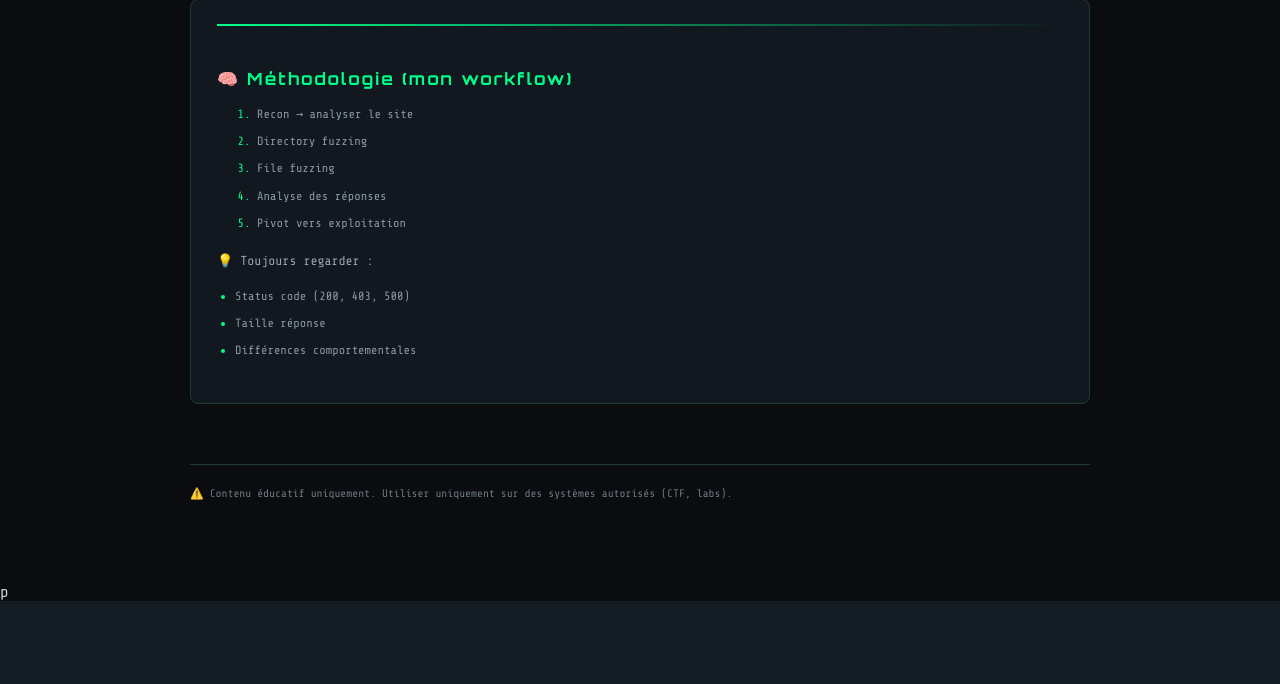
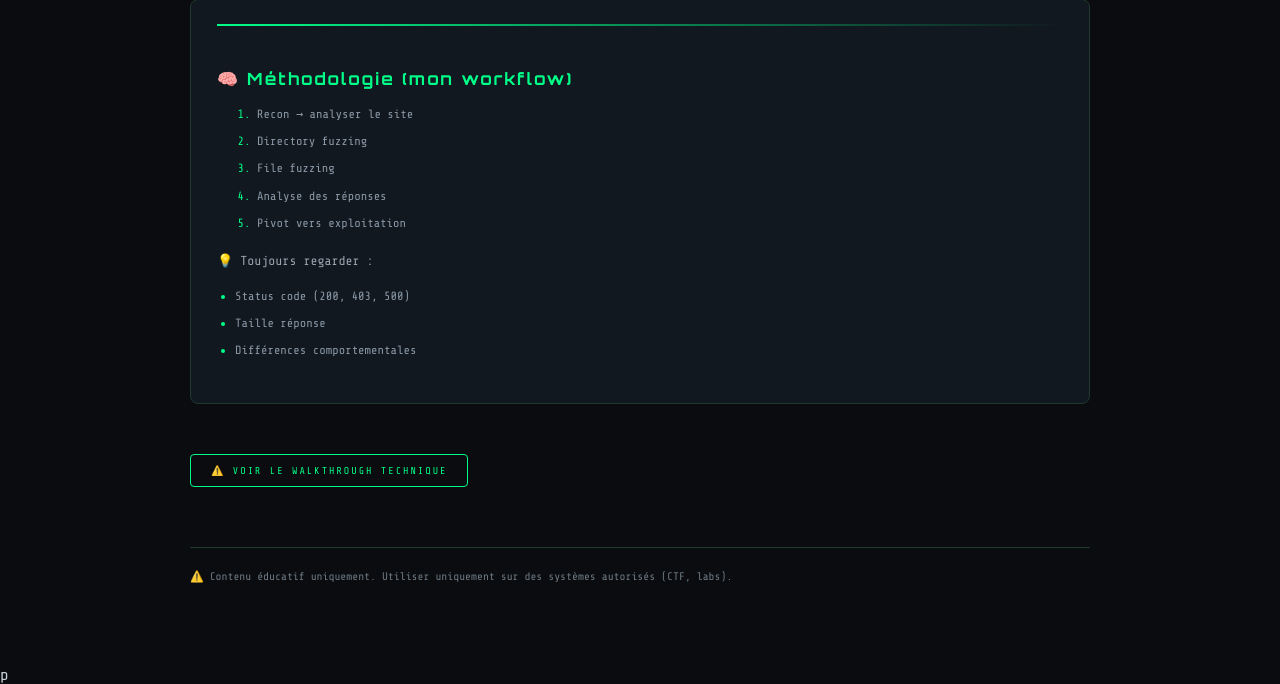
Before and after one commit to MESLIMOHAMEDM22005188/PortfolioMesli, a Django app: page /cybersecurity/web-fuzzing/ in a window 1280 px wide. Shown: the part 2847-3531 px from the top of the page. Before the commit the page ends 3448 px from the top, so only its background shows below. Run offline with Django 5.2, Linux system fonts and the light colour scheme.

Commit message:
add walkthrought we fuzzing

```diff
--- a/monsite/portfolio/templates/cyber/courses/web_fuzzing/index.html
+++ b/monsite/portfolio/templates/cyber/courses/web_fuzzing/index.html
@@ -194,6 +194,9 @@
     </ul>
   </section>
 
+  <a href="{% url 'portfolio:web_fuzzing_exploit' %}" class="course-btn">
+    ⚠️ Voir le walkthrough technique
+  </a>
   <!-- ===== DISCLAIMER ===== -->
   <div class="course-disclaimer">
     ⚠️ Contenu éducatif uniquement.
```
